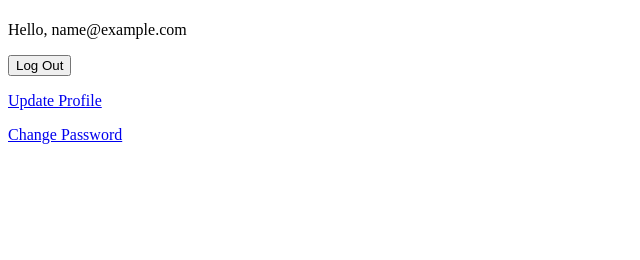
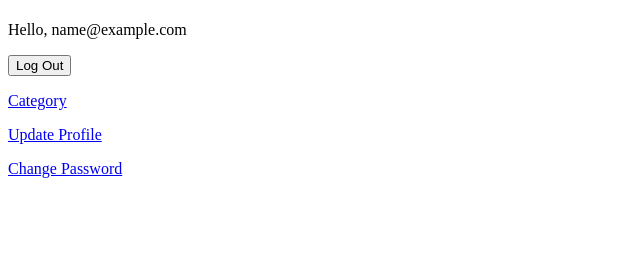
Before and after one commit to pragnakalpdev80/personal-expense-tracker, a Django app: page /expense/dashboard/ in a window 1280 px wide. Shown: the part 58-318 px from the top of the page, without its empty margins (0-640 px from the left). Run offline with Django 5.2, Linux system fonts and the light colour scheme; the visitor is signed in with stand-in values (Sample User, id 1).

Commit message:
[ADDED] Category Management Page

```diff
--- a/expense/templates/expense/dashboard.html
+++ b/expense/templates/expense/dashboard.html
@@ -9,7 +9,10 @@
   <button type="submit">Log Out</button>
 </form>
 <p>
-        <a href="{% url 'expense:profile' %}">Update Profile</a>
-    </p>
+  <a href="{% url 'expense:category' %}">Category</a>
+</p>
+<p>
+  <a href="{% url 'expense:profile' %}">Update Profile</a>
+</p>
 <a href="{% url 'expense:password_change' %}">Change Password</a>
 {% endif %}
--- a/expense/urls.py
+++ b/expense/urls.py
@@ -9,6 +9,7 @@ urlpatterns = [
     path("login/",views.LoginView.as_view(),name="login"),
     path("logout/",views.LogoutView.as_view(),name="logout"),
     path("dashboard/",views.DashboardView.as_view(),name="dashboard"),
+    path("category/",views.CategoryView.as_view(),name="category"),
     path("profile/",views.ProfileView.as_view(),name="profile"),
     path('activate/<uidb64>/<token>', views.activate, name='activate'),
     path('password-reset/', views.ResetPasswordView.as_view(), name='password_reset'),
--- a/expense/views.py
+++ b/expense/views.py
@@ -3,6 +3,7 @@ from django.urls import reverse_lazy
 from django.contrib import messages
 from django.contrib.auth.views import LoginView,LogoutView,PasswordResetView, PasswordResetDoneView, PasswordResetConfirmView,PasswordResetCompleteView, PasswordChangeView
 from django.views.generic.edit import FormView
+from django.views.generic import CreateView,UpdateView,DeleteView
 from django.contrib.messages.views import SuccessMessageMixin
 from django.contrib.auth import authenticate,login,logout
 from django.contrib.auth.forms import AuthenticationForm
@@ -14,7 +15,7 @@ from .tokens import generate_token
 from django.shortcuts import render, get_object_or_404,redirect
 from django.views import generic, View
 from django.core.mail import EmailMessage
-from .forms import CustomUserCreationForm, ProfileForm
+from .forms import CustomUserCreationForm, ProfileForm, CategoryForm
 from .models import User, Profile, Category
 # Create your models here.
 class RegistrationView(View):
@@ -127,9 +128,50 @@ class ProfileView(View):
 class CategoryView(View):
     template_name = 'expense/category.html'
 
-    def get(self,request):
+    def get(self, request):
+        if not request.user.is_authenticated:
+            return redirect('/expense/login/')
 
-        pass
+        categories = Category.objects.filter(user=request.user)
+
+        return render(request, self.template_name, {'categories': categories})
 
     def post(self, request):
-        pass
+        action = request.POST.get('action')
+        confirm = request.POST.get('confirm')
+
+        if confirm:
+            user = get_object_or_404(Profile, user_id=request.user.id)
+            user.category_confirmed = True
+            user.save()
+
+        if action == 'create':
+            category_name = request.POST.get('name')
+
+            if category_name:
+                Category.objects.create(
+                    user=request.user,
+                    name=category_name,
+                    is_default=False
+                )
+                messages.success(request, "New category added!")
+
+        elif action == 'update':
+            category_id = request.POST.get('category_id')
+            new_name = request.POST.get('name')
+
+            category = get_object_or_404(Category, id=category_id, user=request.user)
+
+            if new_name:
+                category.name = new_name
+                category.save()
+                messages.success(request, "Category updated successfully!")
+
+        elif action == 'delete':
+            category_id = request.POST.get('category_id')
+            category = get_object_or_404(Category, id=category_id, user=request.user)
+
+            category.delete()
+            messages.success(request, "Category deleted.")
+
+        return redirect('expense:category')
```
Also changed, not shown: expense/forms.py (+6 -1 lines), expense/templates/expense/category.html (+90 -1 lines).
